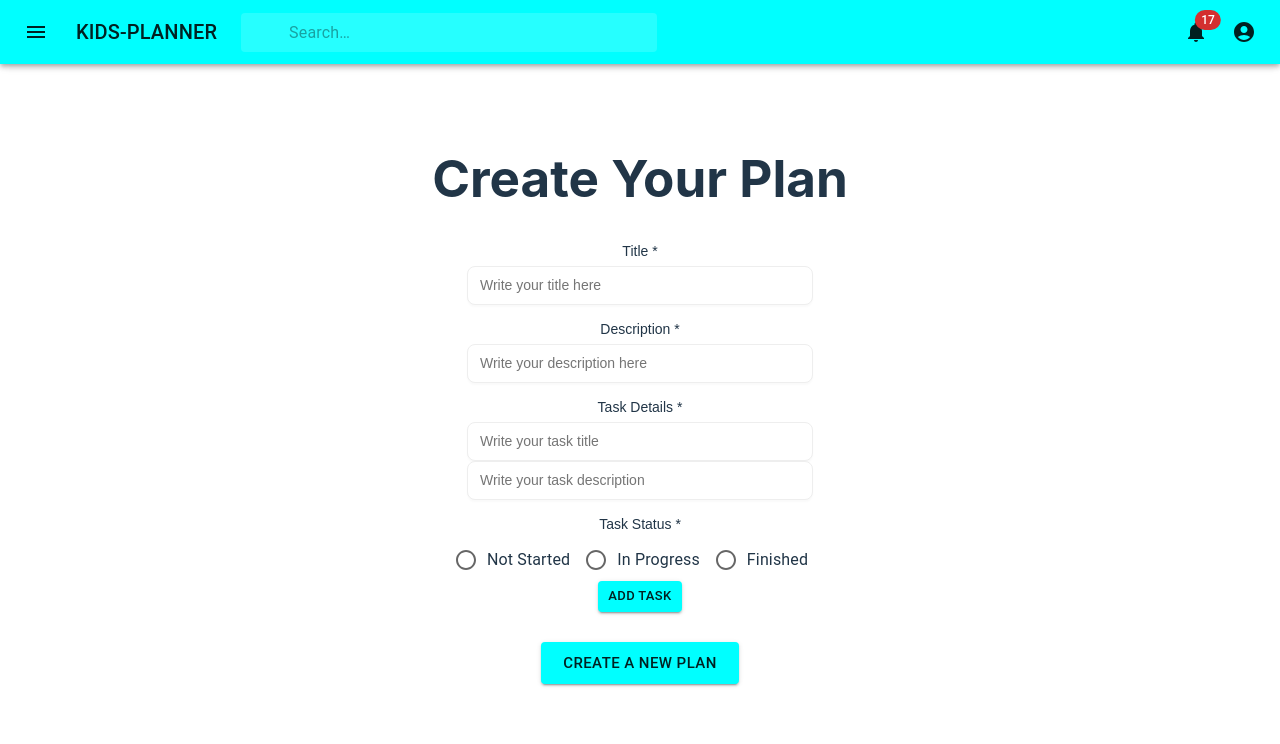
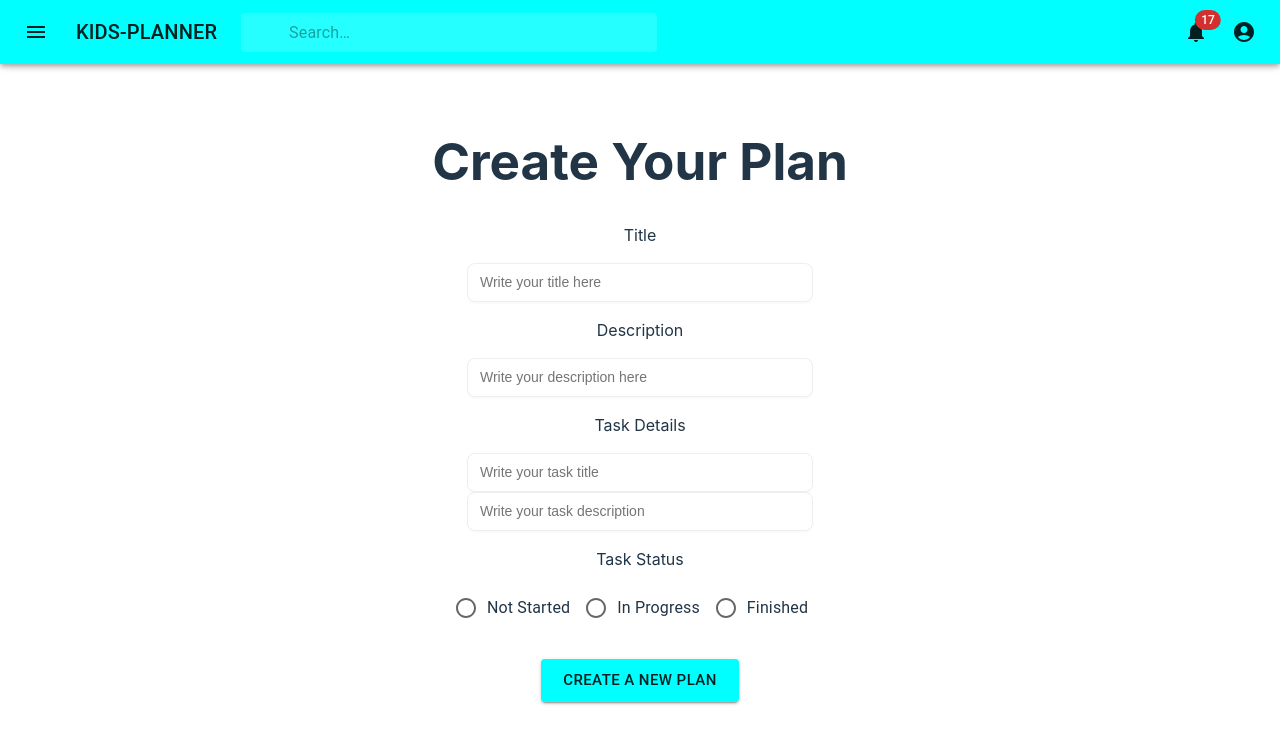
Before and after one commit to DanWang625/KidsPlanner-client, a React (Vite) app: page /users/1/plans/create in a window 1280 px wide. Shown: the top 744 px of the page. Built offline with nearby package versions, Linux system fonts and the light colour scheme.

Commit message:
add create new plan page

```diff
--- a/src/components/PlanCard.tsx
+++ b/src/components/PlanCard.tsx
@@ -75,9 +75,9 @@ function PlanCard(props: PlanProps) {
                     Visit plan Page!
                 </Button>
 
-                <Button variant="outlined" color='secondary' onClick={handleUpdatePlan}>
+                {/* <Button variant="outlined" color='secondary' onClick={handleUpdatePlan}>
                     Update plan!
-                </Button>
+                </Button> */}
 
                 <Button variant="outlined" color='error' onClick={handleDeletePlan}>
                     Delete plan!
--- a/src/containers/plans/CreatePlan.tsx
+++ b/src/containers/plans/CreatePlan.tsx
@@ -5,40 +5,35 @@ import { Button, FormControlLabel, Radio, RadioGroup, Stack } from '@mui/materia
 import StyledInput from '../../components/StyledInput';
 import HelperText from '../../components/HelperText';
 import Label from "../../components/Label";
-import { useParams } from "react-router-dom";
+import { useNavigate, useParams } from "react-router-dom";
 import { Task } from "../../types";
 
 function CreatePlan() {
     const { userId } = useParams()
-    // const navigate = useNavigate()
+    const navigate = useNavigate()
     const [title, setTitle] = useState("")
     const [description, setDescription] = useState("")
-    const [tasks, setTasks] = useState<Task[]>()
-    // const [taskId, setTaskId] = useState("")
+    const [tasks, setTasks] = useState([])
     const [taskTitle, setTaskTitle] = useState("")
     const [taskDescription, setTaskDescription] = useState("")
     const [taskStatus, setTaskStatus] = useState("Not Started")
 
-    function handleAddTask() {
-
-        const newTask = { title: taskTitle, description: taskDescription, status: taskStatus}
-        if (taskTitle && taskDescription && taskStatus) {
-            setTasks(newTask)
-        } else {
-            alert("detail missing")
+    async function handleCreatePlan() {
+        const newTask = {
+            title: taskTitle,
+            description: taskDescription,
+            status: taskStatus
         }
-        setTaskTitle("")
-        setTaskDescription("")
-        setTaskStatus("Not Started")
-    }
-
-
-
-    async function handleCreatePlan() {
         try {
             const response = await fetch(`http://localhost:3000/users/${userId}/plans`, {
                 method: "POST",
-                body: JSON.stringify({ title, description, tasks }),
+                body: JSON.stringify({ title, description, tasks:[newTask]
+                //     [{
+                //     title: taskTitle,
+                //     description: taskDescription,
+                //     status: taskStatus
+                // }]
+            }),
                 headers: {
                     "Content-Type": "application/json"
                 },
@@ -51,7 +46,7 @@ function CreatePlan() {
             const data = await response.json()
             window.alert('Congrates! You have created a plan successfully!')
             console.log("Your new plan>>>>>>>", data)
-            // navigate('/login')
+            navigate(`/users/${userId}/plans`)
         } catch (err) {
             alert(err)
         }
@@ -59,49 +54,49 @@ function CreatePlan() {
     return (
         <>
             <h1>Create Your Plan</h1>
-            <FormControl defaultValue="" required>
+
             <Label>Title</Label>
             <StyledInput placeholder="Write your title here" value={title} onChange={e => setTitle(e.target.value)}/>
             <HelperText />
-            </FormControl>
-            <FormControl defaultValue="" required>
+
             <Label>Description</Label>
             <StyledInput placeholder="Write your description here" value={description} onChange={e => setDescription(e.target.value)}/>
             <HelperText />
-            </FormControl>
-            <FormControl defaultValue="" required>
+
             <Label>Task Details</Label>
             <StyledInput placeholder="Write your task title" value={taskTitle} onChange={e => setTaskTitle(e.target.value)} />
-            </FormControl>
-            <FormControl defaultValue="" required>
+
             <StyledInput placeholder="Write your task description" value={taskDescription} onChange={e => setTaskDescription(e.target.value)}/>
-            </FormControl>
-            <FormControl defaultValue="" required>
+
             <Label>Task Status</Label>
             <RadioGroup
                 style={{ flex: 1, justifyContent: 'center', alignItems: 'center' }}
                 row
-                value={taskStatus}
+                // value={taskStatus}
                 onChange={e => setTaskStatus(e.target.value as string)}
             >
-                <FormControlLabel value="not started" control={<Radio />} label="Not Started" />
-                <FormControlLabel value="in progress" control={<Radio />} label="In Progress" />
-                <FormControlLabel value="finished" control={<Radio />} label="Finished" />
+                <FormControlLabel value="Not Started" control={<Radio />} label="Not Started" />
+                <FormControlLabel value="In Progress" control={<Radio />} label="In Progress" />
+                <FormControlLabel value="Finished" control={<Radio />} label="Finished" />
             </RadioGroup>
-            <Button variant='contained' size='small' onClick={handleAddTask}>Add Task</Button>
-            </FormControl>
-            {/* {tasks.map((task, index) => (
-                <React.Fragment key={index}>
-                    <StyledInput
-                        placeholder="Write your task here"
-                        value={task.title}
-                        onChange={e => handleTaskChange(e, index)}
-                    />
-                    <HelperText />
-                </React.Fragment>
-            ))} */}
+            {/* <Button variant='contained' size='small' onClick={handleAddTask}>Add Task</Button> */}
+            {/* <Button
+                sx={{ marginTop: 5}}
+                variant="contained"
+                onClick={() => {
+                    setIsEditing(!isEditing)
+                }}
+            >
+                Add Tasks
+            </Button> */}
             <Stack style={{ display: 'flex', justifyContent: 'center', alignItems: 'center', marginTop: 30}} direction='row' spacing={4}>
-                <Button variant='contained' size='large' onClick={handleCreatePlan}>Create A New Plan</Button>
+                <Button
+                    variant='contained'
+                    size='large'
+                    onClick={async() => {handleCreatePlan()}}
+                >
+                    Create A New Plan
+                </Button>
             </Stack>
         </>
     )
```
